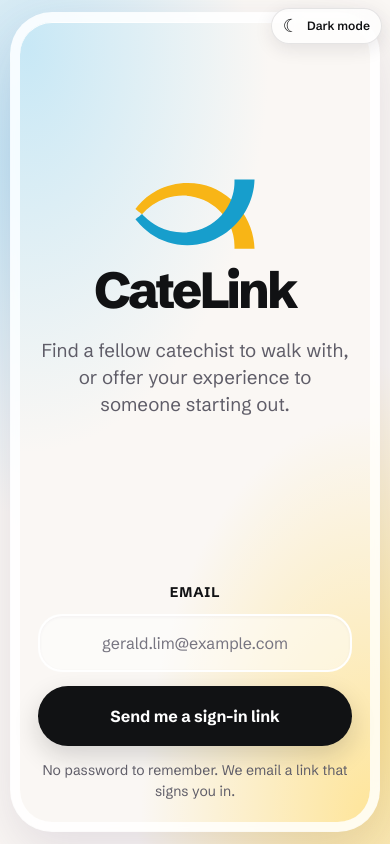
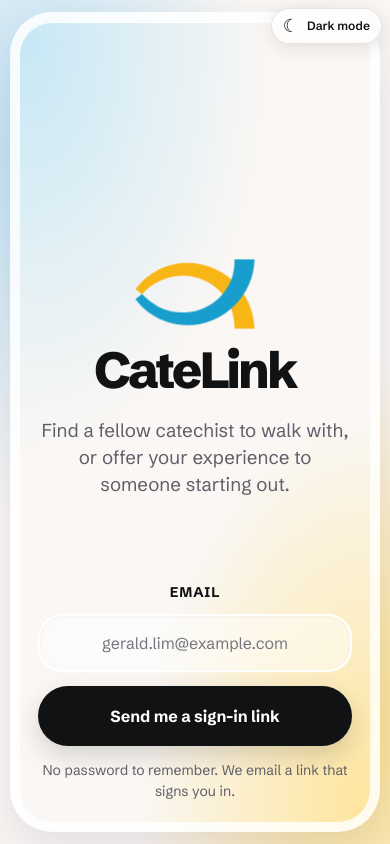
Before and after one commit to gerardozq/dco, a React (Vite) app in the folder frontend/: page / in a window 390 px wide. Built offline with nearby package versions, Linux system fonts and the light colour scheme.

Commit message:
Add animation to welcome page

```diff
--- a/frontend/src/App.css
+++ b/frontend/src/App.css
@@ -46,6 +46,9 @@
 
 .fish-mark-joining {
   display: block;
+}
+
+.completion-card .fish-mark-joining {
   width: min(100%, 210px);
   margin: 0 auto 24px;
 }
@@ -2303,7 +2306,7 @@ body { background-color: #faf7f4; }
   flex: 0 0 auto;
   width: clamp(150px, 16vw, 185px);
   height: clamp(90px, 10vw, 112px);
-  margin: clamp(38px, 5vh, 58px) auto 0;
+  margin: calc(clamp(38px, 5vh, 58px) + 80px) auto 0;
 }
 
 .welcome-page:not(.profile-page) .fish-mark {
@@ -2443,7 +2446,7 @@ body { background-color: #faf7f4; }
   .welcome-page:not(.profile-page) .brand-mark {
     width: clamp(140px, 22vw, 178px);
     height: clamp(86px, 13vw, 108px);
-    margin-top: clamp(100px, 20vh, 285px);
+    margin-top: calc(clamp(100px, 20vh, 285px) + 80px);
   }
 
   .welcome-page:not(.profile-page) .brand-copy h1 {
@@ -2496,7 +2499,7 @@ body { background-color: #faf7f4; }
   .welcome-page:not(.profile-page) .brand-mark {
     width: 126px;
     height: 82px;
-    margin-top: clamp(70px, 18vh, 180px);
+    margin-top: calc(clamp(70px, 18vh, 180px) + 80px);
   }
 
   .welcome-page:not(.profile-page) .brand-copy {
@@ -2549,7 +2552,7 @@ body { background-color: #faf7f4; }
   }
 
   .welcome-page:not(.profile-page) .brand-mark {
-    margin-top: clamp(24px, 4vh, 42px);
+    margin-top: calc(clamp(24px, 4vh, 42px) + 64px);
   }
 }
 
--- a/frontend/src/App.tsx
+++ b/frontend/src/App.tsx
@@ -1487,7 +1487,7 @@ function App() {
       <main className="welcome-page">{themeToggle}
         <section className="welcome-card" aria-labelledby="welcome-title">
           <div className="brand-mark" aria-hidden="true">
-            <FishMark />
+            <FishMark animated />
           </div>
 
           <div className="brand-copy">
```
Also changed, not shown: 2 other files (tests, documents, lock files or other folders).
